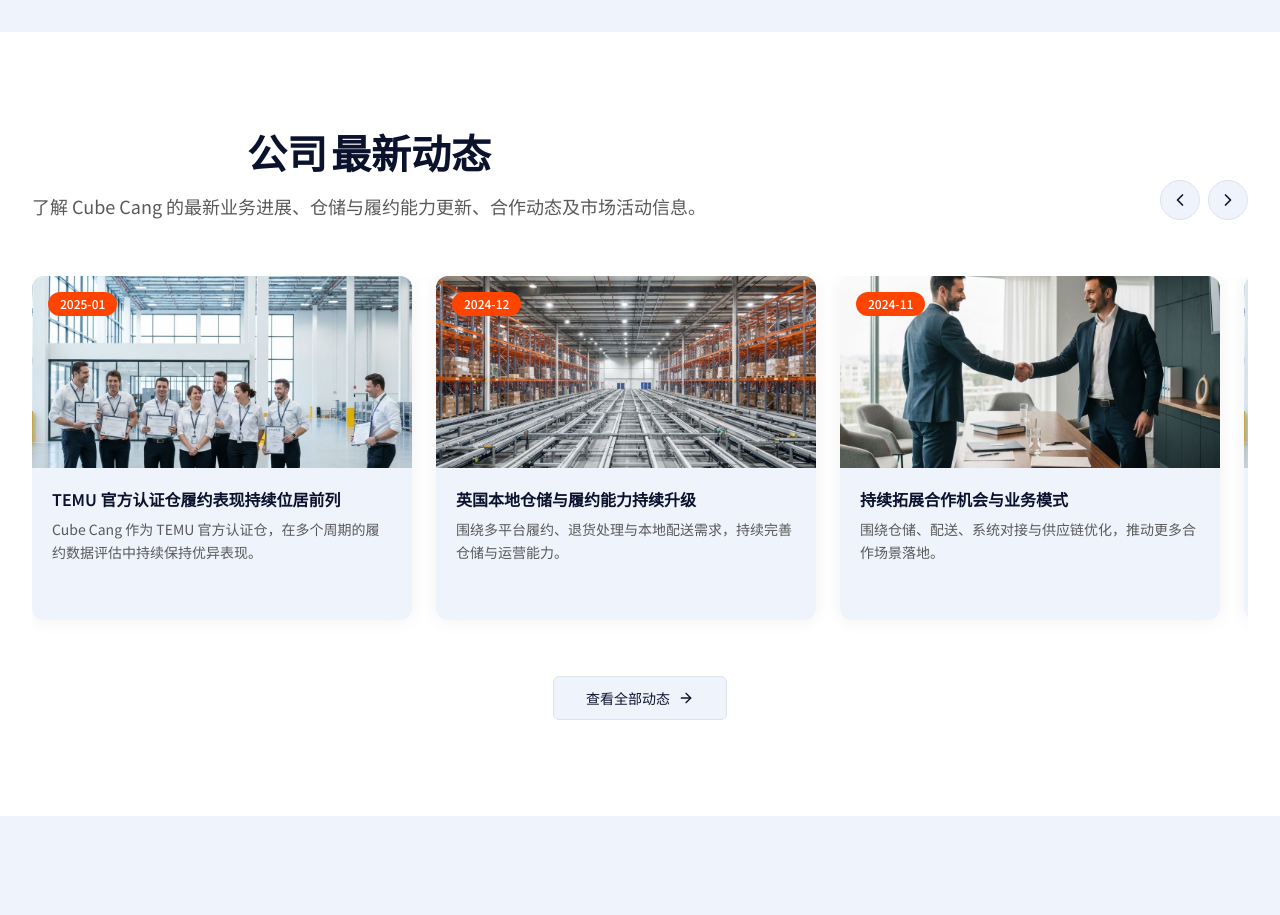
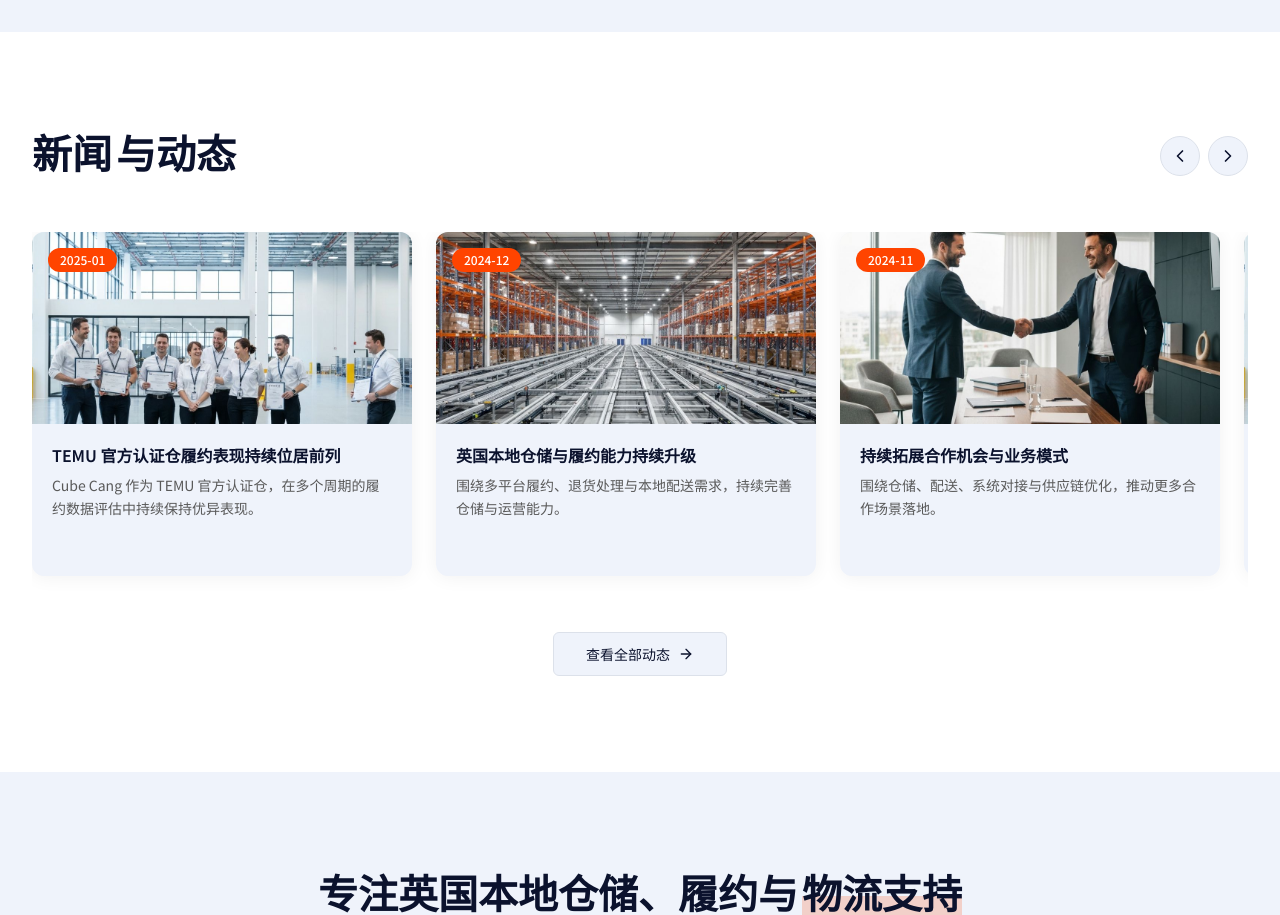
Before and after one commit to ZJVB/v0-chinese-website-clone, a Next.js app: page / in a window 1280 px wide. Shown: the part 5620-6535 px from the top of the page. Built offline with nearby package versions, Linux system fonts and the light colour scheme.

Commit message:
fix: rename section title and remove subtitle
Update section title to "News & Updates" and remove subtitle text.

```diff
--- a/components/news-section.tsx
+++ b/components/news-section.tsx
@@ -58,9 +58,8 @@ export function NewsSection() {
       <div className="mx-auto max-w-7xl px-4 lg:px-8">
         <div className="flex items-end justify-between mb-14">
           <SectionTitle
-            title="公司"
-            highlight="最新动态"
-            subtitle="了解 Cube Cang 的最新业务进展、仓储与履约能力更新、合作动态及市场活动信息。"
+            title="新闻"
+            highlight="与动态"
             className="mb-0"
           />
           <div className="hidden md:flex items-center gap-2">
```
